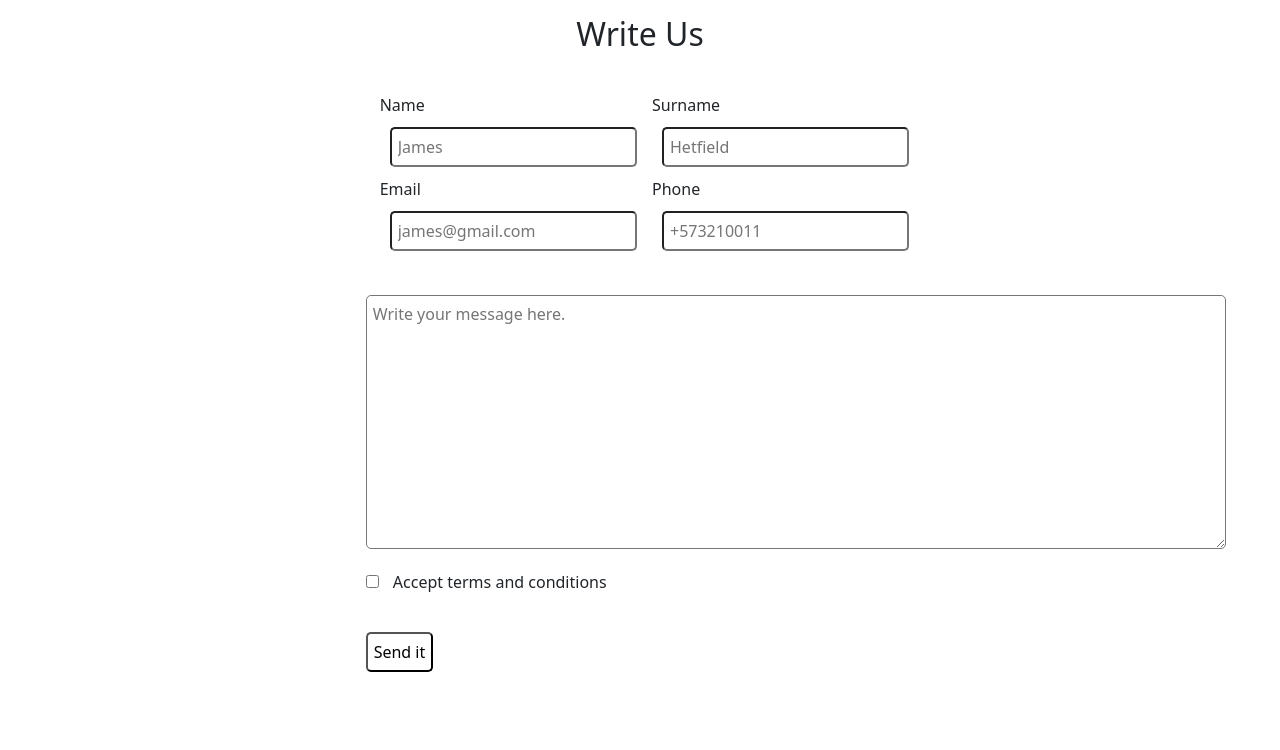
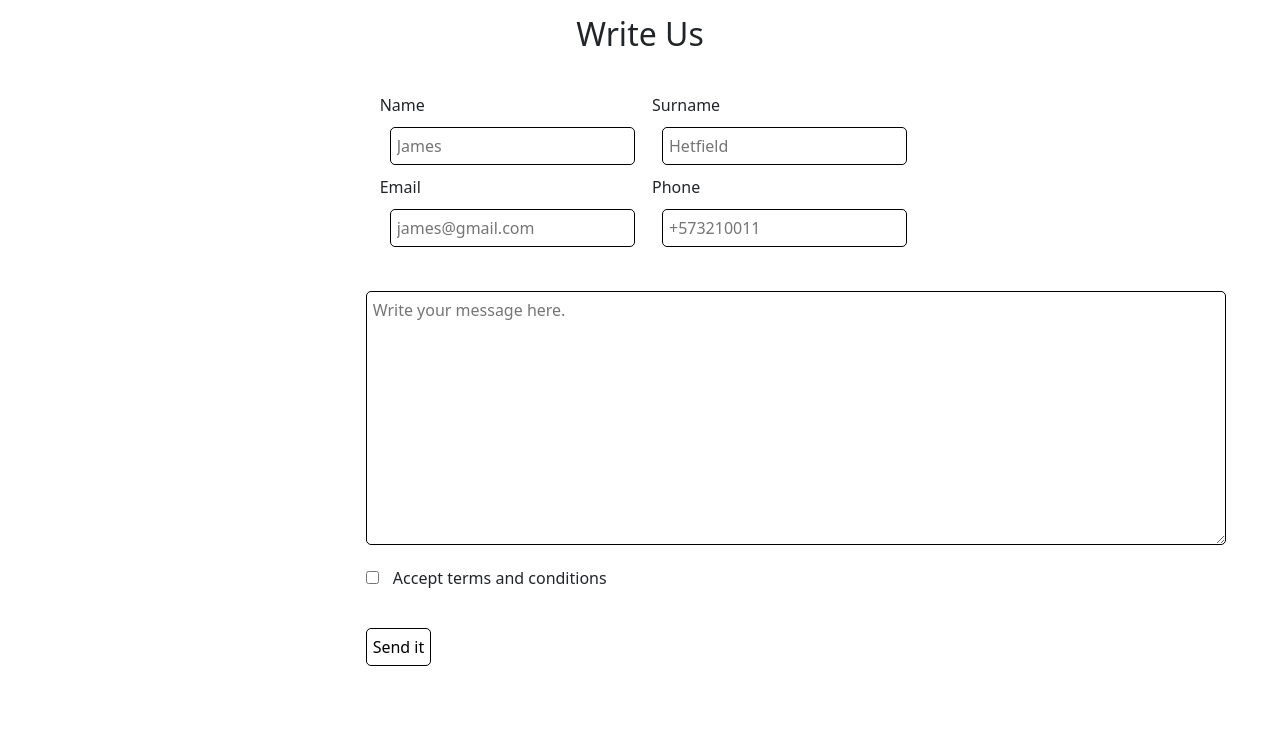
Before and after one commit to corduka/stoicwisdom, a website: page pages/contact.html in a window 1280 px wide. Shown: the part 1410-2160 px from the top of the page. Drawn offline with nearby package versions, Linux system fonts and the light colour scheme.

Commit message:
fixed form button

```diff
--- a/scss/style.scss
+++ b/scss/style.scss
@@ -10,6 +10,7 @@
     box-shadow: 10px 10px 5px rgba(191, 190, 190, 0.5);
 }
 form div input, textarea {
+    border: 1px solid $secondary-color;
     border-radius: 5px !important;
     margin: 10px !important;
     box-shadow: 8px 8px 4px $primary-color, 0.5;
```
Also changed, not shown: css/style.css, 1 other file.
